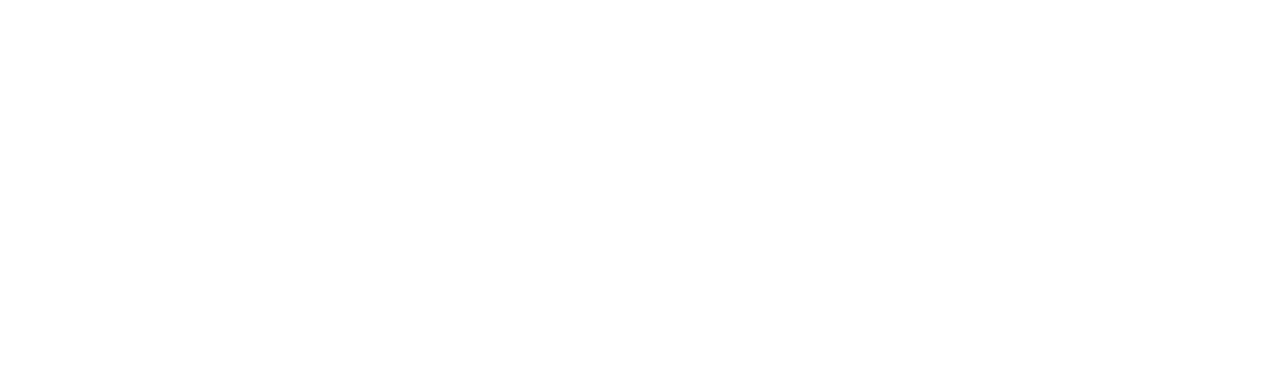
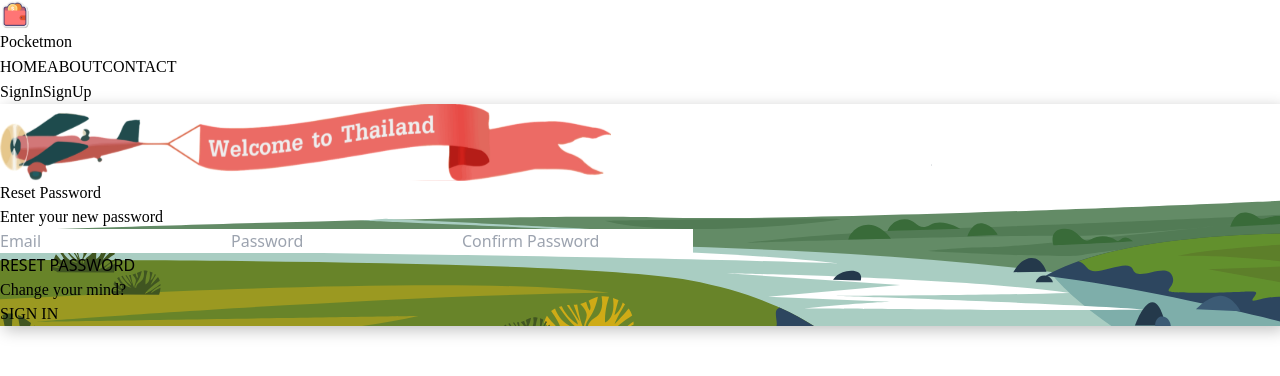
Before and after one commit to TanavichL/Pocketmon, a React (Vite) app: page /forgot in a window 1280 px wide. Before the commit this address had no page. Shown: the top 376 px of the page. Built offline with nearby package versions, Linux system fonts and the light colour scheme; no server answers; a web font is replaced by a local one.

Commit message:
fixed dashboard

```diff
--- a/src/App.jsx
+++ b/src/App.jsx
@@ -13,6 +13,7 @@
 import TransferFrom from "./pages/TransferFrom";
 import Notification from "./pages/Notification";
 import TransferPocket from "./pages/TransferPocket"
+import ForgotPassword from "./pages/ForgotPassword"
 
 function App() {
   const [count, setCount] = useState(0);
@@ -23,6 +24,7 @@
         <Route exact path="/" element={<Homepage />} />
         <Route exact path="/SignIn" element={<SignIn />} />
         <Route exact path="/SignUp" element={<SignUp />} />
+        <Route exact path="/forgot" element={<ForgotPassword />} />
         <Route
           exact
           path="/Notification"
--- a/src/index.css
+++ b/src/index.css
@@ -2,6 +2,9 @@
 @tailwind base;
 @tailwind components;
 @tailwind utilities;
+*{
+    scroll-behavior: smooth;
+}
 @font-face {
     font-family: Jura;
     src: url(./fonts/Jura-VariableFont_wght.ttf);
--- a/src/pages/Dashboard.jsx
+++ b/src/pages/Dashboard.jsx
@@ -21,7 +21,6 @@
       .then((res) => {
         try {
           setUser(res.data);
-          console.log(res.data);
           setCashbox(res.data.cashbox.balance);
           let cash = 0;
           res.data.pocket.forEach((element) => {
@@ -84,7 +83,7 @@
             </Link>
           </div>
           <div className="grid grid-cols-3 h-[33rem] gap-8 mt-8 overflow-y-scroll">
-            {user &&
+            {user && user.pocket.length != 0 &&
               user.pocket.map((res, index) => {
                 return (
                   <Link
--- /dev/null
+++ b/src/pages/ForgotPassword.jsx
@@ -0,0 +1,36 @@
+import React from 'react'
+import { useState } from 'react'
+import { Link, useNavigate } from 'react-router-dom'
+import NavigationBar from '../components/NavigationBar'
+import "../css/styles.css"
+import airplane from "../assets/airplane.svg"
+import axios from "axios"
+import path from "../../path";
+export default function ResetPass() {
+  return (
+    <div id='bg-login' className="h-screen bg-[#DFF2E8]">
+      <NavigationBar />
+      <div className='flex justify-center items-center h-full'>
+        <div className='relative w-[33%] bg-white rounded-[15px] 2xl:px-20 lg:px-10 2xl:py-16 lg:py-10 shadow-king'>
+            <img className='absolute w-[26vw] z-10 right-[-50%] top-[9%]' src={airplane} alt="" />
+            <p className='font-medium text-[1.5625vw] font-lexend'>Reset Password</p>
+            <p className='text-[#C7C3C3] mt-1 text-[0.9375vw] font-lexend'>Enter your new password</p>
+            <form className='lg:mt-5 2xl:mt-10' action="">
+                <input className='w-full h-[2.5vw] pl-4 border border-[#B4B4B4] border-1 rounded-[10px] outline-none text-[0.78125vw]' placeholder='Email' type="email" onChange={(e) =>{setEmail(e.target.value)}} />
+                <input className='2xl:mt-6 lg:mt-4 w-full h-[2.5vw] pl-4 border border-[#B4B4B4] border-1 rounded-[10px] outline-none text-[0.78125vw]' placeholder='Password' type="password" onChange={(e) => { setPassword(e.target.value)}} />
+                <input className='2xl:mt-6 lg:mt-4 w-full h-[2.5vw] pl-4 border border-[#B4B4B4] border-1 rounded-[10px] outline-none text-[0.78125vw]' placeholder='Confirm Password' type="password" onChange={(e) => { setPassword(e.target.value)}} />
+            </form>
+
+            <button type='submit' className='w-full mt-7 bg-[#07636B] text-white font-[500] text-[0.78125vw] rounded-[10px] p-3 cursor-pointer'>
+            RESET PASSWORD
+            </button>
+            <Link to={"../signin"} className='flex justify-center space-x-2 font-[500] text-[1.0416666666666667vw] lg:mt-7 2xl:mt-14 font-jura'>
+                <p>Change your mind?</p>
+                <p className='text-[#07636B] cursor-pointer'>SIGN IN</p>
+            </Link>
+            <link rel="stylesheet" href="" />
+        </div>
+      </div>
+    </div>
+  )
+}
--- a/src/pages/Homepage.jsx
+++ b/src/pages/Homepage.jsx
@@ -49,7 +49,7 @@
         </div>
         <div className="w-full absolute flex justify-center z-10">
           <div className="w-[70%]">
-            <div id="aboutus" className="absolute">
+            <div id="about" className="absolute">
               <div className="text-4xl font-lexend w-40 border-b-4 pb-2 border-[#07636B]">
                 About us
               </div>
--- a/src/pages/SignIn.jsx
+++ b/src/pages/SignIn.jsx
@@ -21,6 +21,7 @@
         router('/dashboard')
       }catch(er){
         console.log(er)
+        alert('Incorrect Password')
       }
     })
     }
--- a/src/pages/SignUp.jsx
+++ b/src/pages/SignUp.jsx
@@ -1,6 +1,6 @@
 import React from 'react'
 import { useState } from 'react'
-import { Link } from "react-router-dom"
+import { Link, useNavigate } from 'react-router-dom'
 import NavigationBar from '../components/NavigationBar'
 import "../css/styles.css"
 import airplane from "../assets/airplane.svg"
@@ -16,6 +16,7 @@
   const [password, setPassword] = useState();
   const [confirm, setConfirm] = useState();
   const [validate, setValidate] = useState(false);
+  const router = useNavigate();
   function signupForm(){
     setValidate(false)
     if (password != confirm){
@@ -32,6 +33,9 @@
       imgProfile: ""
     }).then((res) => {
       alert(res.data)
+      if (res.data == "successfully"){
+        router('/signin')
+      }
     })
     }
   }
```
